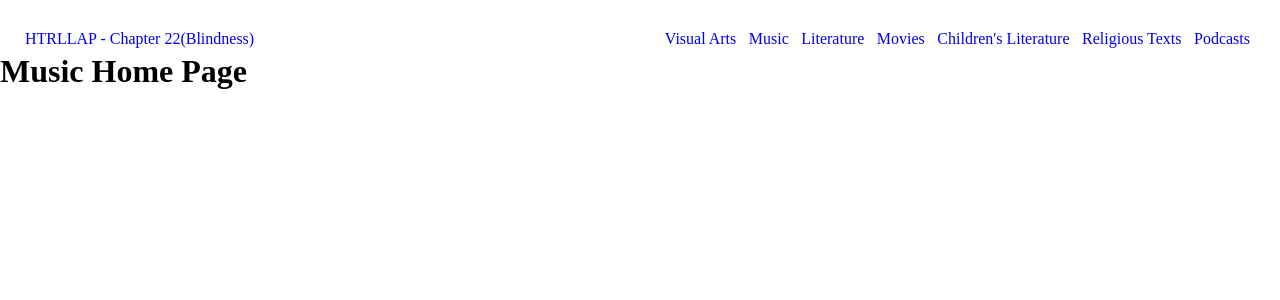
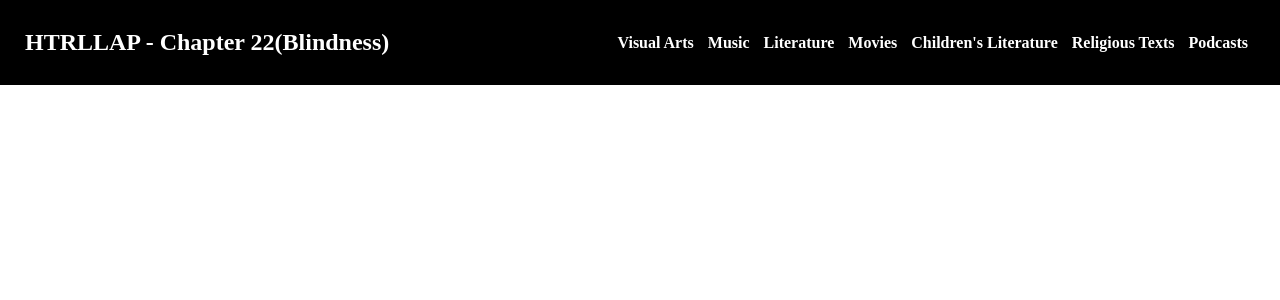
Before and after one commit to Archytas3435/HTRLLP22, a React (Create React App) app in the folder htrllp-final-product/: page /music in a window 1280 px wide. Shown: the top 300 px of the page. Built offline with nearby package versions, Linux system fonts and the light colour scheme.

Commit message:
home page + visibility logic setup

```diff
--- a/htrllp-final-product/src/Components/ChildrensLiterature.js
+++ b/htrllp-final-product/src/Components/ChildrensLiterature.js
@@ -1,10 +1,16 @@
-import React, {useState} from 'react'
+import React, { useState } from "react";
 
 export default function ChildrensLiterature() {
-
   const [view, setView] = useState(false);
 
   return (
-    <h1>Children's Literature Home Page</h1>
-  )
+    <h1
+      style={{ opacity: view ? 1 : 0 }}
+      className="section--header"
+      onMouseEnter={() => setView(true)}
+      onMouseLeave={() => setView(false)}
+    >
+      Children's Literature Home Page
+    </h1>
+  );
 }
--- a/htrllp-final-product/src/Components/Literature.js
+++ b/htrllp-final-product/src/Components/Literature.js
@@ -1,10 +1,16 @@
-import React, {useState} from 'react'
+import React, { useState } from "react";
 
 export default function Literature() {
-
   const [view, setView] = useState(false);
 
   return (
-    <h1>Literature Home Page</h1>
-  )
+    <h1
+      style={{ opacity: view ? 1 : 0 }}
+      className="section--header"
+      onMouseEnter={() => setView(true)}
+      onMouseLeave={() => setView(false)}
+    >
+      Literature Home Page
+    </h1>
+  );
 }
--- a/htrllp-final-product/src/Components/Movies.js
+++ b/htrllp-final-product/src/Components/Movies.js
@@ -1,10 +1,16 @@
-import React, {useState} from 'react'
+import React, { useState } from "react";
 
 export default function Movies() {
-
   const [view, setView] = useState(false);
 
   return (
-    <h1>Movies Home Page</h1>
-  )
+    <h1
+      style={{ opacity: view ? 1 : 0 }}
+      className="section--header"
+      onMouseOver={() => setView(true)}
+      onMouseOut={() => setView(false)}
+    >
+      Movies Home Page
+    </h1>
+  );
 }
--- a/htrllp-final-product/src/Components/Music.js
+++ b/htrllp-final-product/src/Components/Music.js
@@ -1,10 +1,16 @@
-import React, {useState} from 'react'
+import React, { useState } from "react";
 
 export default function Music() {
-
   const [view, setView] = useState(false);
 
   return (
-    <h1>Music Home Page</h1>
-  )
+    <h1
+      style={{ opacity: view ? 1 : 0 }}
+      className="section--header"
+      onMouseEnter={() => setView(true)}
+      onMouseLeave={() => setView(false)}
+    >
+      Music Home Page
+    </h1>
+  );
 }
--- a/htrllp-final-product/src/Components/Podcasts.js
+++ b/htrllp-final-product/src/Components/Podcasts.js
@@ -1,10 +1,16 @@
-import React, {useState} from 'react'
+import React, { useState } from "react";
 
 export default function Podcasts() {
-
   const [view, setView] = useState(false);
 
   return (
-    <h1>Podcasts Home Page</h1>
-  )
+    <h1
+      style={{ opacity: view ? 1 : 0 }}
+      className="section--header"
+      onMouseEnter={() => setView(true)}
+      onMouseLeave={() => setView(false)}
+    >
+      Podcasts Home Page
+    </h1>
+  );
 }
--- a/htrllp-final-product/src/Components/ReligiousTexts.js
+++ b/htrllp-final-product/src/Components/ReligiousTexts.js
@@ -1,10 +1,16 @@
-import React, {useState} from 'react'
+import React, { useState } from "react";
 
 export default function ReligiousTexts() {
-
   const [view, setView] = useState(false);
 
   return (
-    <h1>Religious Texts Home Page</h1>
-  )
+    <h1
+      style={{ opacity: view ? 1 : 0 }}
+      className="section--header"
+      onMouseEnter={() => setView(true)}
+      onMouseLeave={() => setView(false)}
+    >
+      Religious Texts Home Page
+    </h1>
+  );
 }
--- a/htrllp-final-product/src/Components/VisualArts.js
+++ b/htrllp-final-product/src/Components/VisualArts.js
@@ -1,10 +1,16 @@
-import React, {useState} from 'react'
+import React, { useState } from "react";
 
 export default function VisualArts() {
-
   const [view, setView] = useState(false);
 
   return (
-    <h1>Visual Arts Home Page</h1>
-  )
+    <h1
+      style={{ opacity: view ? 1 : 0 }}
+      className="section--header"
+      onMouseEnter={() => setView(true)}
+      onMouseLeave={() => setView(false)}
+    >
+      Visual Arts Home Page
+    </h1>
+  );
 }
--- a/htrllp-final-product/src/Home.js
+++ b/htrllp-final-product/src/Home.js
@@ -1,9 +1,17 @@
-import React from 'react'
+import React from "react";
 
 export default function Home() {
   return (
-    <h1>
-      This is the landing page.
-    </h1>
-  )
+    <div className="home-page">
+      <div className="headers">
+        <h1 className="home-page-header">
+          Welcome To Our Interactive Virtual Museum Exhibit
+        </h1>
+        <h1 className="home-page-header">
+          The exhibits are focused on the theme of blindness, but more
+          specifically how it is incorporated in works across various domains.
+        </h1>
+      </div>
+    </div>
+  );
 }
--- a/htrllp-final-product/src/Navbar.js
+++ b/htrllp-final-product/src/Navbar.js
@@ -5,32 +5,48 @@ export default function Navbar() {
   return (
     <div className="navigation">
       <div className="navigation--header">
-        <header>
-          <Link to = "/" className="header">HTRLLAP - Chapter 22(Blindness)</Link>
-        </header>
+        <a>
+          <Link to="/" className="header">
+            HTRLLAP - Chapter 22(Blindness)
+          </Link>
+        </a>
       </div>
       <div className="nav--elements">
         <ul className="nav--list">
           <li className="nav--list--item">
-            <Link to = "/visualarts">Visual Arts</Link>
+            <a>
+              <Link to="/visualarts">Visual Arts</Link>
+            </a>
           </li>
           <li className="nav--list--item">
-            <Link to = "/music">Music</Link>
+            <a>
+              <Link to="/music">Music</Link>
+            </a>
           </li>
           <li className="nav--list--item">
-            <Link to = "/literature">Literature</Link>
+            <a>
+              <Link to="/literature">Literature</Link>
+            </a>
           </li>
           <li className="nav--list--item">
-            <Link to = "/movies">Movies</Link>
+            <a>
+              <Link to="/movies">Movies</Link>
+            </a>
           </li>
           <li className="nav--list--item">
-            <Link to = "/childrenliterature">Children's Literature</Link>
+            <a>
+              <Link to="/childrenliterature">Children's Literature</Link>
+            </a>
           </li>
           <li className="nav--list--item">
-            <Link to = "religioustexts">Religious Texts</Link>
+            <a>
+              <Link to="religioustexts">Religious Texts</Link>
+            </a>
           </li>
           <li className="nav--list--item">
-            <Link to = "/podcasts">Podcasts</Link>
+            <a>
+              <Link to="/podcasts">Podcasts</Link>
+            </a>
           </li>
         </ul>
       </div>
--- a/htrllp-final-product/src/style.css
+++ b/htrllp-final-product/src/style.css
@@ -7,17 +7,30 @@
 
 a {
   text-decoration: none;
+  color: rgb(255,255,255);
+  font-weight: bold;
 }
 
 .navigation {
   display: flex;
   justify-content: space-between;
   align-items: center;
-  margin-top: 25px;
+  background: #000;
+  height: 85px;
 }
 
 .navigation--header{
   margin-left: 25px;
+}
+
+.header{
+  font-size: 24px;
+}
+
+.home-page-header{
+  color: rgb(255,255,255);
+  margin-top: 50px;
+  text-shadow: 2px 2px 5px #000;
 }
 
 ul > li{
@@ -26,14 +39,35 @@ ul > li{
 
 .nav--list{
   display: flex;
-  gap: 12.5px;
-  margin: 5px;
+  gap: 14px;
+  margin: 7px;
+}
+
+.home-page{
+  background-image: url("https://images.theconversation.com/files/254561/original/file-20190118-100267-1dwtevs.jpg?ixlib=rb-1.1.0&q=45&auto=format&w=1200&h=1200.0&fit=crop");
+  background-position: center;
+  background-size: cover;
+  height: 100vh;
+}
+
+.headers{
+  max-width: 800px;
+  width: 100%;
+  text-align: center;
+  display: flex;
+  flex-direction: column;
+  gap: 11.5px;
+  margin: 0 auto;
+}
+
+.section--header{
+  text-align: center;
+  margin-top: 50px;
+  display: flex;
+  flex-direction: column;
+  gap: 15px;
 }
 
 .nav--elements {
   margin-right: 25px;
 }
-
-.header .nav--list--item{
-  color: #000;
-}
```
